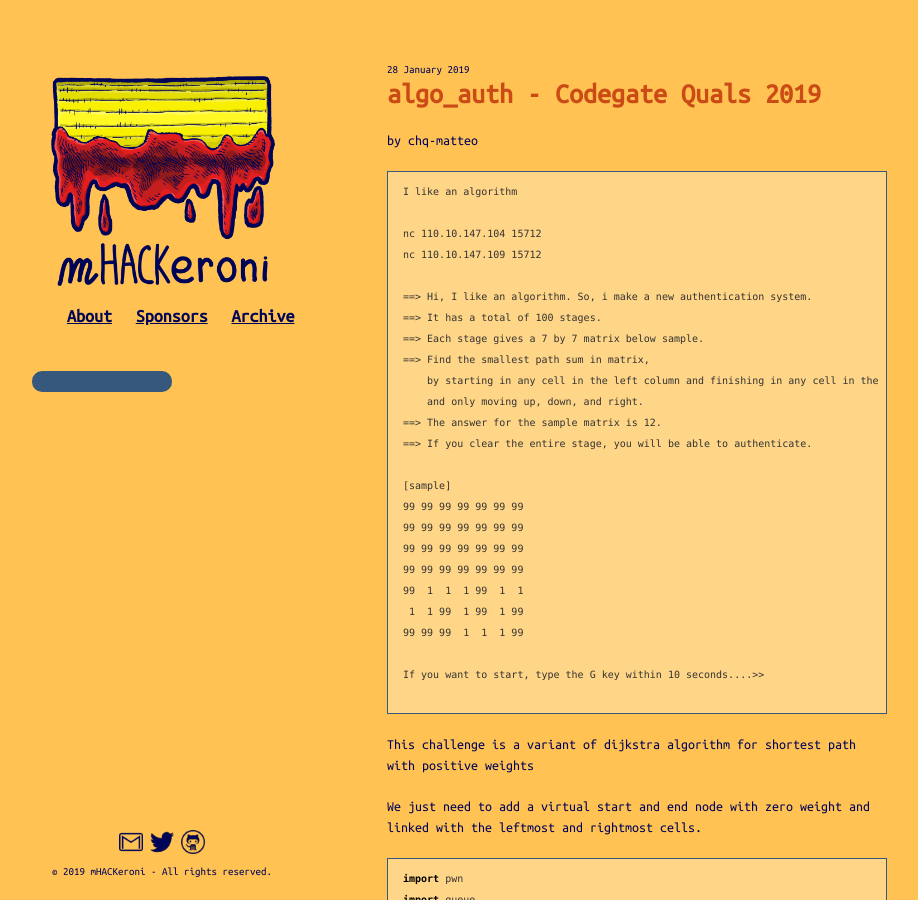
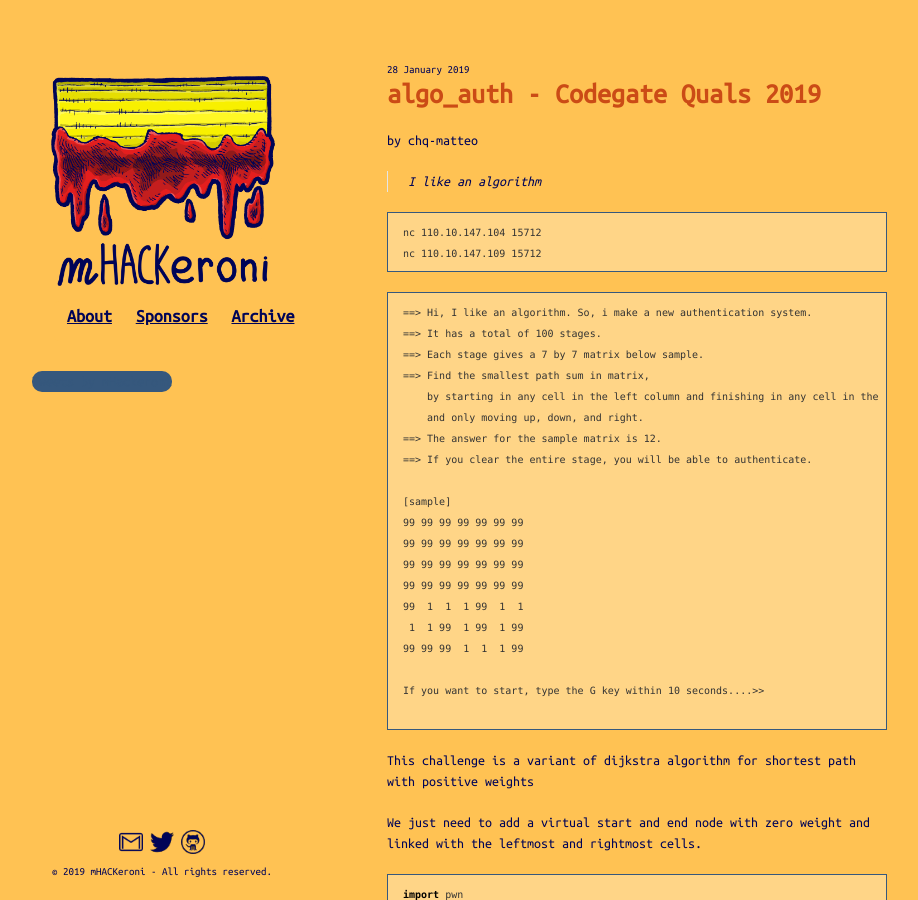
Before and after one commit to mhackeroni/mhackeroni.github.io, a Jekyll site: the page built from archive/_posts/2019-01-28-codegate-quals-2019-algo_auth.md, in a window 1280 px wide and 900 px high. Shown: the whole window, without its empty margins (183-1101 px from the left). Built offline with Jekyll 4.4.1, drawn with Linux system fonts in a browser that asks for light colours; comment, search, counter and statistics services are not loaded.

````diff
--- a/archive/_posts/2019-01-28-codegate-quals-2019-algo_auth.md
+++ b/archive/_posts/2019-01-28-codegate-quals-2019-algo_auth.md
@@ -5,12 +5,14 @@ comments: true
 tags: codegate ctf programming mhackeroni
 ---
 
+> I like an algorithm
+
 ```
-I like an algorithm
-
 nc 110.10.147.104 15712
 nc 110.10.147.109 15712
+```
 
+```
 ==> Hi, I like an algorithm. So, i make a new authentication system.
 ==> It has a total of 100 stages.
 ==> Each stage gives a 7 by 7 matrix below sample.
````
Also changed, not shown: archive/_posts/2019-01-28-codegate-quals-2019-Butterfree.md (+2 -3 lines).
